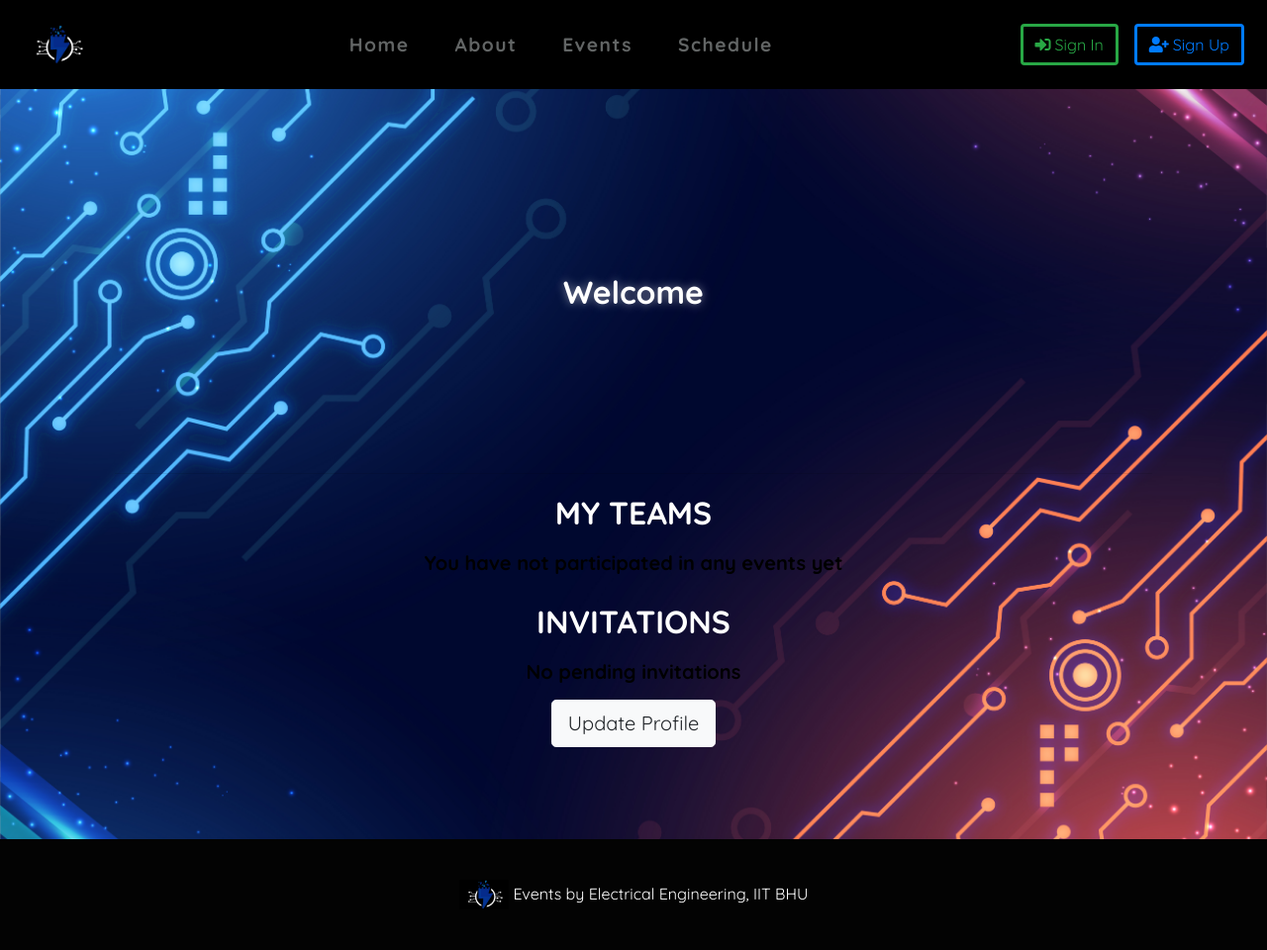
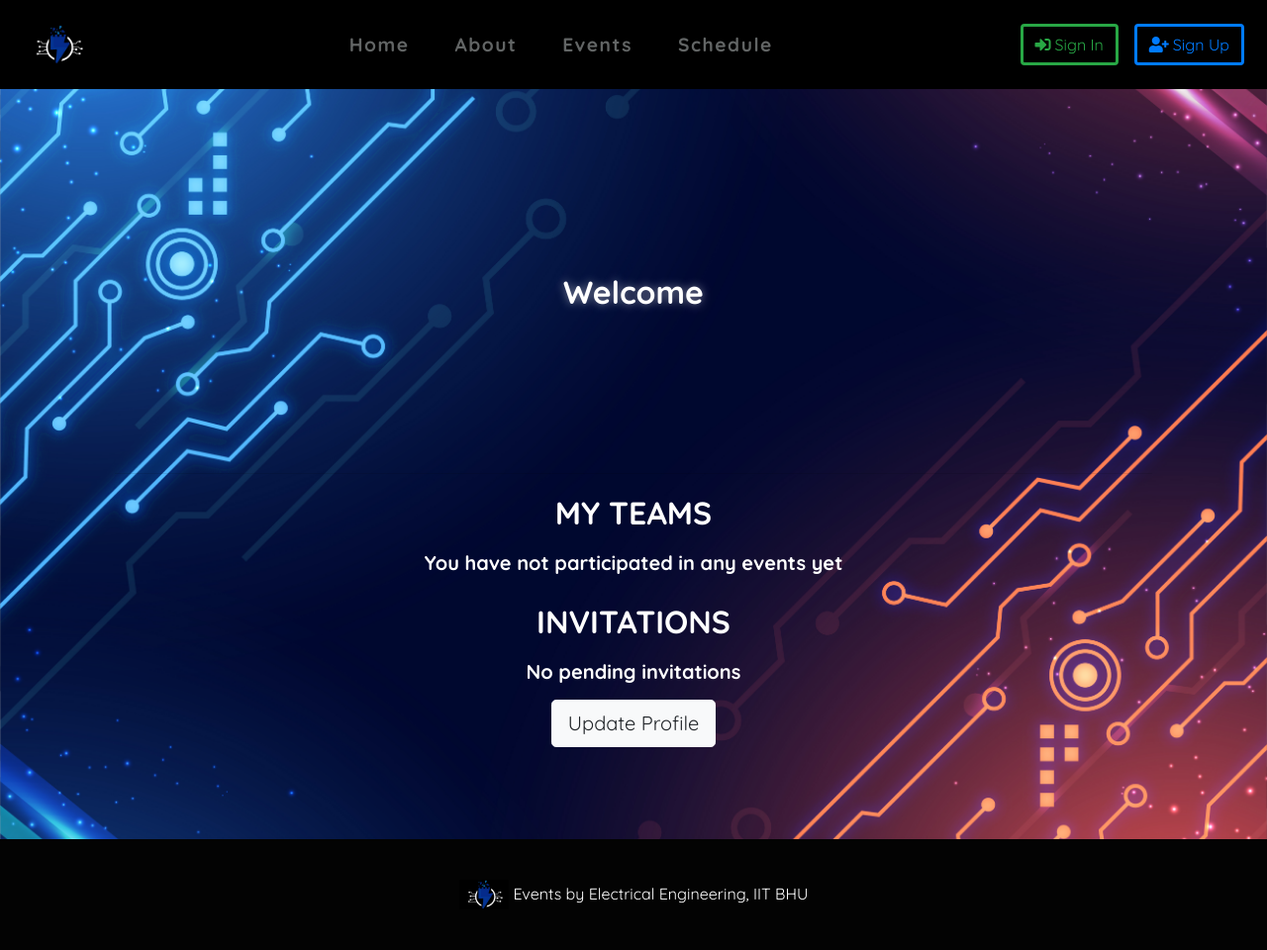
Before and after one commit to Prastuti-IIT-BHU/prastuti, a Django app: template templates/users/profile.html in a window 1280 px wide. Shown: the whole page at 99% size. Run offline with Django 3.2, Linux system fonts and the light colour scheme; the template is opened without the code that fills it, so the values that code supplies are empty; some libraries are stand-ins or nearby versions; some web fonts are replaced.

Commit message:
Update profile.html

```diff
--- a/templates/users/profile.html
+++ b/templates/users/profile.html
@@ -13,7 +13,7 @@
             <hr>
             <h2 id="myteams">MY TEAMS</h2>
             {% if not team_cnt %}
-            <h5 style="color:black; font-weight:bolder;">You have not participated in any events yet</h5>
+            <h5 style="color:white; font-weight:bolder;">You have not participated in any events yet</h5>
 
             {% endif %}
             <section id="my-teams">
@@ -69,7 +69,7 @@
 
             <h2 id="myteams">INVITATIONS</h2>
             {% if not inv_cnt %}
-            <h5 style="color:black; font-weight:bolder;">No pending invitations</h5>
+            <h5 style="color:white; font-weight:bolder;">No pending invitations</h5>
             {% endif %}
             <section id="invitations">
                 {% for team in teams %}
```
